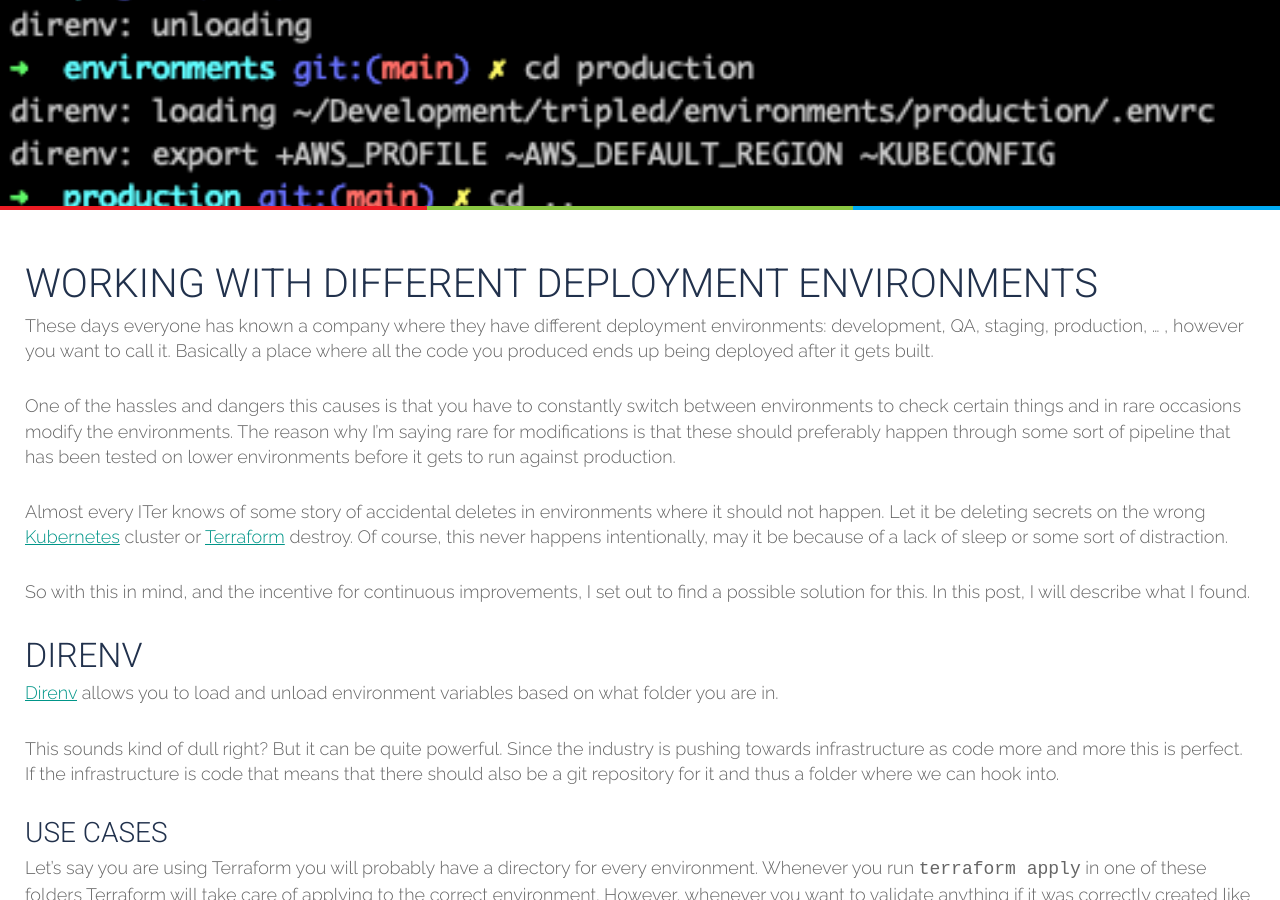
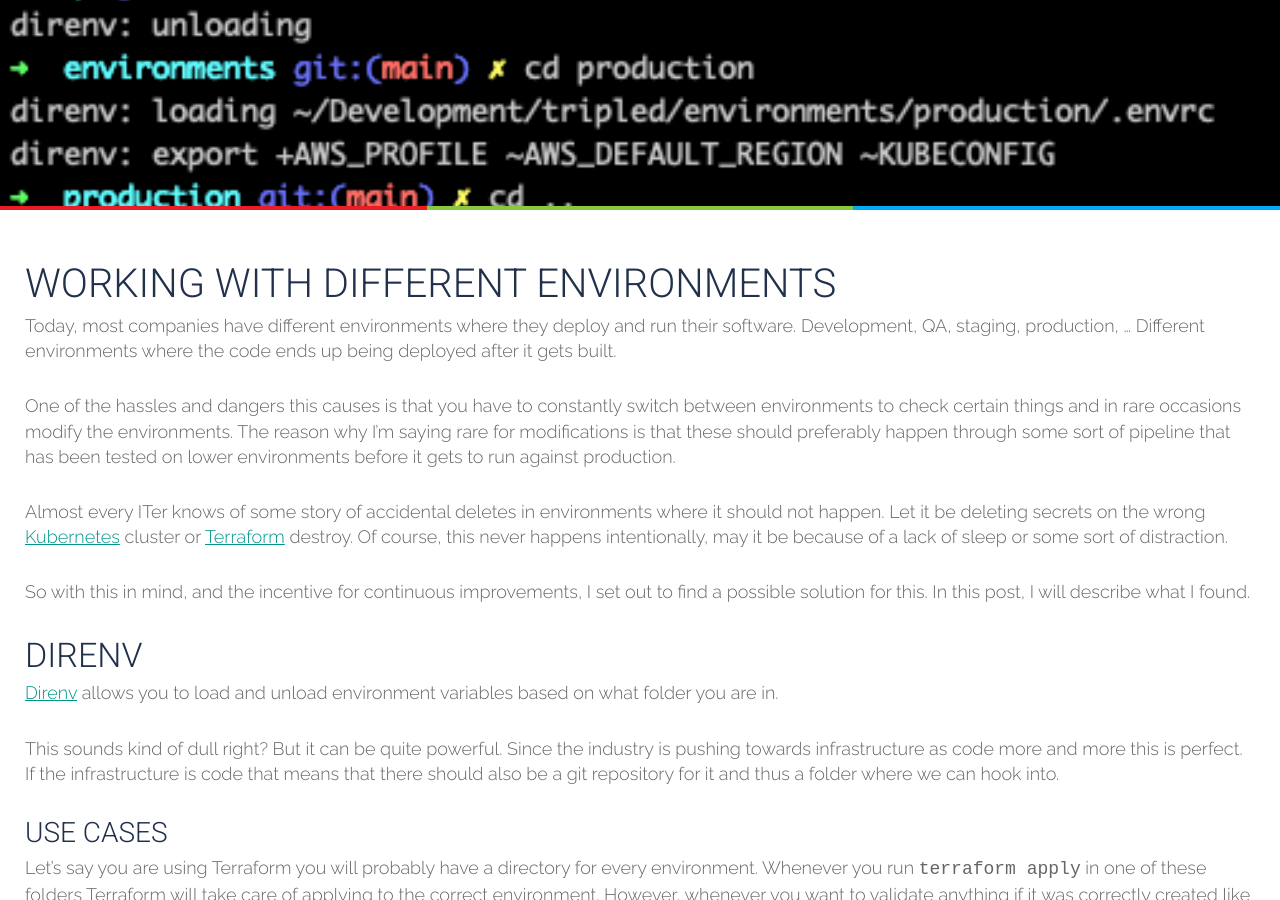
Before and after one commit to tripledio/tripledio.github.io, a Jekyll site: the page built from _posts/2021-01-22-working-with-different-envs.md, in a window 1280 px wide and 900 px high, scrolled down 404 px. Built offline with Jekyll 4.4.1, drawn with Linux system fonts in a browser that asks for light colours; comment, search, counter and statistics services are not loaded.

Commit message:
Apply guido suggestion

```diff
--- a/_posts/2021-01-22-working-with-different-envs.md
+++ b/_posts/2021-01-22-working-with-different-envs.md
@@ -1,18 +1,18 @@
 ---
 layout: post
-title: "Working with different deployment environments"
+title: "Working with different environments"
 author: gert
 tags: environments, devops
-excerpt: Having to work with different deployment environments configs on your pc can be a hassle and dangerous. Let's explore an option that will improve your experience with it.
+excerpt: Having to work with different environments configs on your pc can be a hassle and dangerous. Let's explore an option that will improve your experience with it.
 hideLogo: true
 spotlight:
   imgDir: /img/posts/environments
   imgAlt: "Triple D : Design, Develop, Deploy"
   logoAnimation: false
 ---
-# Working with different deployment environments
+# Working with different environments
 
-These days everyone has known a company where they have different deployment environments: development, QA, staging, production, ... , however you want to call it. Basically a place where all the code you produced ends up being deployed after it gets built.
+Today, most companies have different environments where they deploy and run their software. Development, QA, staging, production, ... Different environments where the code ends up being deployed after it gets built.
 
 One of the hassles and dangers this causes is that you have to constantly switch between environments to check certain things and in rare occasions modify the environments.
 The reason why I'm saying rare for modifications is that these should preferably happen through some sort of pipeline that has been tested on lower environments before it gets to run against production.
```
